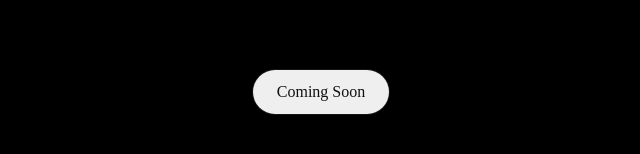
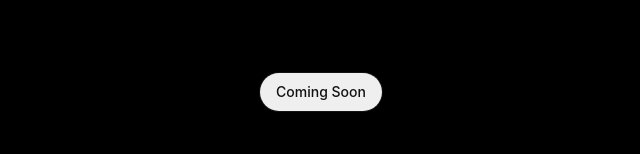
Before and after one commit to sahilkhedkar/sahilkhedkar.com, a Next.js app in the folder apps/web/: page / in a window 1280 px wide. Shown: the part 308-462 px from the top of the page, without its empty margins (319-959 px from the left). Built offline with nearby package versions, Linux system fonts and the light colour scheme.

Commit message:
feat: changed the font

```diff
--- a/apps/web/app/globals.css
+++ b/apps/web/app/globals.css
@@ -14,6 +14,7 @@ body {
 body {
   color: var(--foreground);
   background: var(--background);
+  font-family: Inter, system-ui, -apple-system, BlinkMacSystemFont, "Segoe UI", sans-serif;
 }
 
 body > div {
@@ -44,12 +45,12 @@ a {
   border-radius: 9999px;
   background: #efefef;
   color: #111111;
-  font: inherit;
+  font-family: inherit;
   font-weight: 500;
-  font-size: 16px;
-  line-height: 1;
-  padding: 14px 24px;
-  box-shadow: 0 0 0 1px rgba(255, 255, 255, 0.08), 0 10px 30px rgba(0, 0, 0, 0.35);
+  font-size: 14px;
+  line-height: 1.25;
+  padding: 10px 16px;
+  box-shadow: 0 0 0 1px rgba(255, 255, 255, 0.08), 0 8px 24px rgba(0, 0, 0, 0.28);
 }
 
 .comingSoonButton:focus-visible {
--- a/apps/web/app/layout.tsx
+++ b/apps/web/app/layout.tsx
@@ -1,15 +1,5 @@
 import type { Metadata } from "next";
-import localFont from "next/font/local";
 import "./globals.css";
-
-const geistSans = localFont({
-  src: "./fonts/GeistVF.woff",
-  variable: "--font-geist-sans",
-});
-const geistMono = localFont({
-  src: "./fonts/GeistMonoVF.woff",
-  variable: "--font-geist-mono",
-});
 
 export const metadata: Metadata = {
   title: "Create Next App",
@@ -23,9 +13,7 @@ export default function RootLayout({
 }>) {
   return (
     <html lang="en">
-      <body className={`${geistSans.variable} ${geistMono.variable}`}>
-        {children}
-      </body>
+      <body>{children}</body>
     </html>
   );
 }
```
